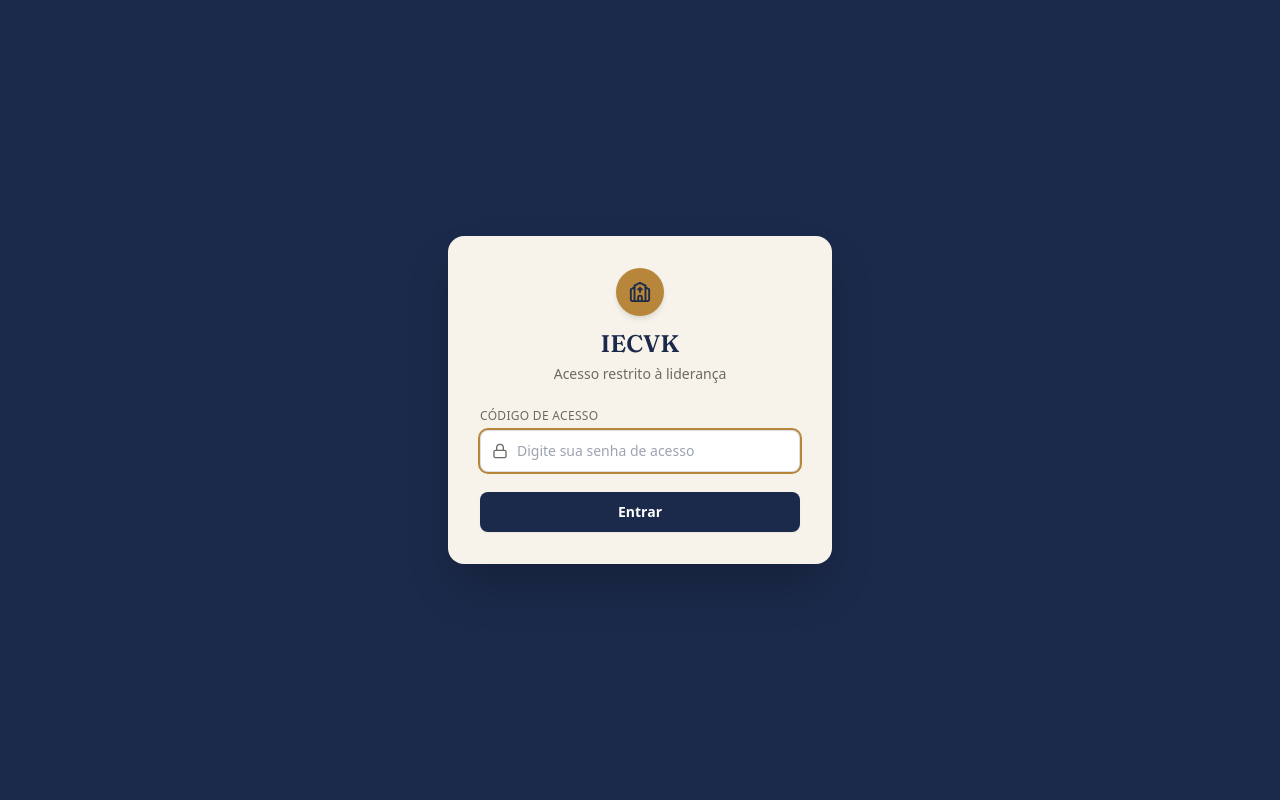
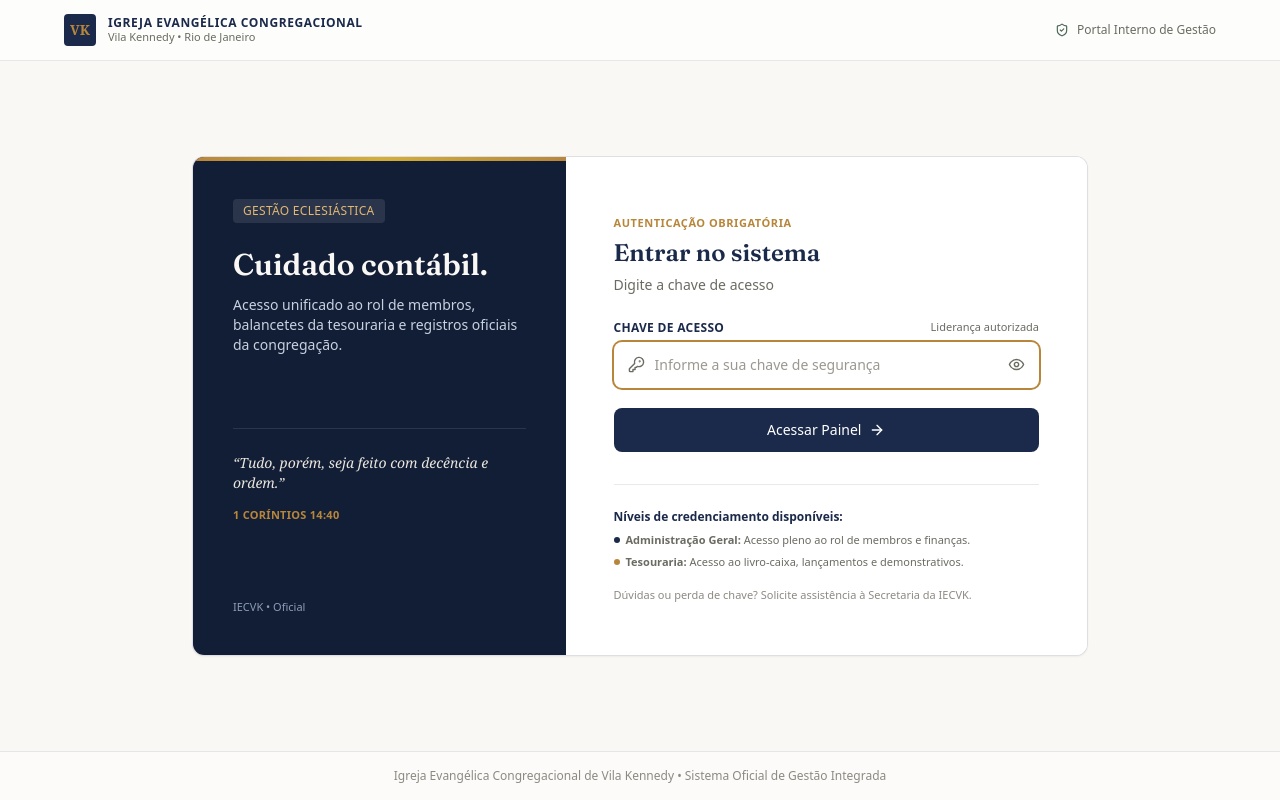
Before and after one commit to Lazocode/system-church, a React (Vite) app: page / in a window 1280 px wide. Built offline with nearby package versions, Linux system fonts and the light colour scheme; no server answers.

Commit message:
feat: refactor login screen to institutional design
Update the login component with a new split-layout UI, enhanced accessibility features like password visibility toggles, and updated branding for the local congregation.

```diff
--- a/src/components/shared/Login.tsx
+++ b/src/components/shared/Login.tsx
@@ -1,20 +1,17 @@
 /**
  * ============================================================================
- * TELA DE AUTENTICAÇÃO / LOGIN
+ * TELA DE AUTENTICAÇÃO / LOGIN INSTITUCIONAL
  * ============================================================================
- * Ponto de entrada do sistema que restringe o acesso por meio de códigos/senhas
- * predefinidas:
- * - Código de Admin -> Libera o papel 'admin' (acesso irrestrito: membros + finanças).
- * - Código de Tesouraria -> Libera o papel 'tesouraria' (acesso ao financeiro e painel).
- *
- * Inclui:
- * - Validação em tempo real.
- * - Animação CSS de tremor ('shake') caso o código esteja incorreto.
- * - Botões de acesso rápido para facilitar demonstrações e testes em pré-visualização.
+ * Portal de acesso restrito da Igreja Evangélica Congregacional de Vila Kennedy (IECVK).
+ * Design institucional sóbrio e autêntico:
+ * - Layout dividido (brand panel editorial + formulário de acesso).
+ * - Exibição/ocultação de senha (toggle de visibilidade).
+ * - Indicadores claros dos perfis autorizados (Administração e Tesouraria).
+ * - Tipografia solene com citação bíblica e dados de segurança.
  */
 
 import React, { useState } from 'react';
-import { Church, Lock } from 'lucide-react';
+import { KeyRound, Eye, EyeOff, AlertCircle, ShieldCheck, ArrowRight } from 'lucide-react';
 import { ACCESS_CODES } from '../../constants/constants';
 import type { Role } from '../../types/types';
 
@@ -22,96 +19,227 @@ import type { Role } from '../../types/types';
  * Propriedades do componente Login.
  */
 interface LoginProps {
-  /** Callback acionado ao validar com sucesso o código do usuário */
+  /** Callback acionado ao validar com sucesso a credencial informada */
   onLogin: (role: Role) => void;
 }
 
 /**
- * Componente da tela de login institucional.
+ * Componente da tela de autenticação institucional da congregação.
  */
 export default function Login({ onLogin }: LoginProps) {
-  // Estado do campo de senha digitado
+  // Código digitado pelo usuário
   const [code, setCode] = useState('');
-  // Mensagem de erro de autenticação
+  // Controle de visibilidade da senha
+  const [showPassword, setShowPassword] = useState(false);
+  // Mensagem de erro amigável
   const [error, setError] = useState('');
-  // Gatilho para a animação de vibração/tremor em caso de senha inválida
+  // Animação sutil de feedback ao errar
   const [shake, setShake] = useState(false);
 
   /**
-   * Processa a tentativa de login comparando o código informado com as constantes do sistema.
+   * Processa a validação das credenciais institucionais.
    */
-  const submit = (e: React.FormEvent) => {
+  const handleSubmit = (e: React.FormEvent) => {
     e.preventDefault();
-    if (!code.trim()) return;
+    const trimmed = code.trim();
+    if (!trimmed) {
+      setError('Por favor, informe a chave de acesso.');
+      return;
+    }
 
-    // Validação para acesso como Administrador Geral
-    if (ACCESS_CODES.admin && code === ACCESS_CODES.admin) {
+    // Perfil Administrador Geral
+    if (ACCESS_CODES.admin && trimmed === ACCESS_CODES.admin) {
       onLogin('admin');
       return;
     }
 
-    // Validação para acesso como Tesouraria
-    if (ACCESS_CODES.tesouraria && code === ACCESS_CODES.tesouraria) {
+    // Perfil Tesouraria & Finanças
+    if (ACCESS_CODES.tesouraria && trimmed === ACCESS_CODES.tesouraria) {
       onLogin('tesouraria');
       return;
     }
 
-    // Feedback visual de código incorreto
-    setError('Código incorreto. Confira com a liderança da igreja.');
+    // Credencial não reconhecida
+    setError('Chave de acesso inválida. Confirme com a diretoria ou secretaria da igreja.');
     setShake(true);
     setTimeout(() => setShake(false), 400);
   };
 
   return (
-    <div className="min-h-screen w-full flex items-center justify-center bg-[#1B2A4A] px-4">
-      <form
-        onSubmit={submit}
-        className={`relative w-full max-w-sm bg-[#F7F3EA] rounded-2xl shadow-2xl p-8 transition-transform ${
-          shake ? 'animate-[shake_0.4s]' : ''
-        }`}
-      >
-        {/* Cabeçalho do formulário com logo e título */}
-        <div className="flex flex-col items-center mb-6">
-          <div className="w-12 h-12 rounded-full bg-[#B8863B] flex items-center justify-center mb-3 shadow-md">
-            <Church size={22} className="text-[#1B2A4A]" />
+    <div className="min-h-screen w-full bg-[#FAF8F5] text-[#1B2A4A] flex flex-col justify-between">
+      {/* Barra superior institucional discreta */}
+      <header className="border-b border-[#1B2A4A]/10 bg-white/70 backdrop-blur-xs py-3.5 px-6 sm:px-10">
+        <div className="max-w-6xl mx-auto flex items-center justify-between">
+          <div className="flex items-center gap-3">
+            <div className="w-8 h-8 rounded bg-[#1B2A4A] text-[#B8863B] font-serif font-bold text-sm flex items-center justify-center shadow-xs">
+              VK
             </div>
-          <h1 style={{ fontFamily: "'Fraunces', serif" }} className="text-2xl font-semibold text-[#1B2A4A]">
-            IECVK
-          </h1>
-          <p className="text-sm text-[#6B6B63] mt-1">Acesso restrito à liderança</p>
+            <div>
+              <p className="text-xs tracking-wider uppercase font-semibold text-[#1B2A4A]">
+                Igreja Evangélica Congregacional
+              </p>
+              <p className="text-[11px] text-[#6B6B63] -mt-0.5">Vila Kennedy • Rio de Janeiro</p>
+            </div>
+          </div>
+          <div className="hidden sm:flex items-center gap-2 text-xs text-[#6B6B63]">
+            <ShieldCheck size={14} className="text-[#4B6656]" />
+            <span>Portal Interno de Gestão</span>
+          </div>
+        </div>
+      </header>
+
+      {/* Conteúdo Central: Painel Dividido */}
+      <main className="flex-1 flex items-center justify-center p-4 sm:p-8">
+        <div className="w-full max-w-4xl bg-white border border-[#1B2A4A]/15 shadow-sm rounded-xl overflow-hidden grid grid-cols-1 md:grid-cols-12 min-h-[500px]">
+
+          {/* Painel Esquerdo: Identidade Institucional & Citação */}
+          <div className="md:col-span-5 bg-[#121E36] text-white p-8 sm:p-10 flex flex-col justify-between relative overflow-hidden">
+            {/* Linha decorativa dourada superior */}
+            <div className="absolute top-0 left-0 right-0 h-1 bg-gradient-to-r from-[#B8863B] via-[#D4AF37] to-[#B8863B]" />
+
+            <div>
+              <div className="inline-flex items-center gap-2 px-2.5 py-1 rounded bg-white/10 text-[#E2B874] text-xs font-medium tracking-wide mb-6">
+                <span>GESTÃO ECLESIÁSTICA</span>
               </div>
 
-        {/* Campo de inserção do código de acesso */}
-        <label htmlFor="code" className="block text-xs font-medium text-[#6B6B63] mb-1.5 uppercase tracking-wide">
-          Código de acesso
+              <h1
+                style={{ fontFamily: "'Fraunces', serif" }}
+                className="text-2xl sm:text-3xl font-semibold leading-snug text-[#FAF8F5] mb-3"
+              >
+                Cuidado contábil.
+              </h1>
+
+              <p className="text-xs sm:text-sm text-[#C8D1E0] leading-relaxed">
+                Acesso unificado ao rol de membros, balancetes da tesouraria e registros oficiais da congregação.
+              </p>
+            </div>
+
+            {/* Versículo bíblico como princípio de gestão */}
+            <div className="my-8 pt-6 border-t border-white/10">
+              <blockquote className="text-xs sm:text-sm italic text-[#EAE6DF] leading-relaxed mb-2 font-serif">
+                “Tudo, porém, seja feito com decência e ordem.”
+              </blockquote>
+              <cite className="not-italic text-[11px] font-semibold text-[#B8863B] tracking-wide uppercase">
+                1 Coríntios 14:40
+              </cite>
+            </div>
+
+            {/* Nota de rodapé da coluna esquerda */}
+            <div className="text-[11px] text-[#8D9CB5] flex items-center justify-between">
+              <span>IECVK • Oficial</span>
+            </div>
+          </div>
+
+          {/* Painel Direito: Formulário Autêntico de Entrada */}
+          <div className="md:col-span-7 p-8 sm:p-12 bg-white flex flex-col justify-center">
+            <div className="max-w-md w-full mx-auto">
+
+              <div className="mb-6">
+                <span className="text-[11px] font-semibold tracking-wider uppercase text-[#B8863B]">
+                  Autenticação Obrigatória
+                </span>
+                <h2
+                  style={{ fontFamily: "'Fraunces', serif" }}
+                  className="text-2xl font-semibold text-[#1B2A4A] mt-1"
+                >
+                  Entrar no sistema
+                </h2>
+                <p className="text-xs sm:text-sm text-[#6B6B63] mt-1.5 leading-relaxed">
+                  Digite a chave de acesso
+                </p>
+              </div>
+
+              {/* Formulário */}
+              <form onSubmit={handleSubmit} className={shake ? 'animate-[shake_0.4s]' : ''}>
+
+                {/* Mensagem de Erro com Ícone */}
+                {error && (
+                  <div className="mb-5 p-3.5 rounded-lg bg-[#A6432D]/10 border border-[#A6432D]/30 flex items-start gap-2.5 text-[#A6432D]">
+                    <AlertCircle size={16} className="shrink-0 mt-0.5" />
+                    <p className="text-xs font-medium leading-relaxed">{error}</p>
+                  </div>
+                )}
+
+                {/* Campo de Chave de Acesso */}
+                <div className="mb-5">
+                  <div className="flex items-center justify-between mb-1.5">
+                    <label htmlFor="access-key" className="text-xs font-semibold text-[#1B2A4A] uppercase tracking-wide">
+                      Chave de Acesso
                     </label>
-        <div className="relative mb-2">
-          <Lock size={16} className="absolute left-3 top-1/2 -translate-y-1/2 text-[#6B6B63]" />
+                    <span className="text-[11px] text-[#6B6B63]">Liderança autorizada</span>
+                  </div>
+
+                  <div className="relative">
+                    <div className="absolute inset-y-0 left-0 pl-3.5 flex items-center pointer-events-none text-[#6B6B63]">
+                      <KeyRound size={17} />
+                    </div>
+
                     <input
-            id="code"
-            type="password"
+                      id="access-key"
+                      type={showPassword ? 'text' : 'password'}
                       value={code}
                       onChange={(e) => {
                         setCode(e.target.value);
-              setError('');
+                        if (error) setError('');
                       }}
-            className="w-full pl-9 pr-3 py-2.5 rounded-lg border border-[#1B2A4A]/15 bg-white focus:outline-none focus:ring-2 focus:ring-[#B8863B] text-sm"
-            placeholder="Digite sua senha de acesso"
+                      placeholder="Informe a sua chave de segurança"
+                      className="w-full pl-10 pr-11 py-3 text-sm text-[#1B2A4A] bg-[#FAF8F5] border border-[#1B2A4A]/20 rounded-lg focus:bg-white focus:outline-none focus:ring-2 focus:ring-[#B8863B] focus:border-transparent transition-colors placeholder:text-[#9A9890]"
                       autoFocus
                     />
+
+                    {/* Botão para alternar visibilidade */}
+                    <button
+                      type="button"
+                      onClick={() => setShowPassword(!showPassword)}
+                      className="absolute inset-y-0 right-0 pr-3.5 flex items-center text-[#6B6B63] hover:text-[#1B2A4A] transition-colors focus:outline-none"
+                      title={showPassword ? 'Ocultar chave' : 'Exibir chave'}
+                    >
+                      {showPassword ? <EyeOff size={17} /> : <Eye size={17} />}
+                    </button>
+                  </div>
                 </div>
 
-        {/* Exibição de mensagem de erro */}
-        {error && <p className="text-[#A6432D] text-sm mb-2 font-medium">{error}</p>}
-
-        {/* Botão de confirmação de login */}
+                {/* Botão Principal de Login */}
                 <button
                   type="submit"
-          className="w-full mt-3 bg-[#1B2A4A] hover:bg-[#34456B] text-white rounded-lg py-2.5 text-sm font-semibold transition-colors focus:outline-none focus:ring-2 focus:ring-[#B8863B] focus:ring-offset-2 shadow-sm"
+                  className="w-full mt-2 bg-[#1B2A4A] hover:bg-[#253961] active:bg-[#121E36] text-white font-medium text-sm py-3 px-4 rounded-lg flex items-center justify-center gap-2 transition-colors focus:outline-none focus:ring-2 focus:ring-[#B8863B] focus:ring-offset-2 shadow-xs cursor-pointer"
                 >
-          Entrar
+                  <span>Acessar Painel</span>
+                  <ArrowRight size={16} />
                 </button>
               </form>
+
+              {/* Guia informativo dos papéis autorizados */}
+              <div className="mt-8 pt-6 border-t border-[#1B2A4A]/10 text-xs text-[#6B6B63]">
+                <p className="font-semibold text-[#1B2A4A] mb-1.5">Níveis de credenciamento disponíveis:</p>
+                <ul className="space-y-1 text-[11px] leading-relaxed">
+                  <li className="flex items-center gap-1.5">
+                    <span className="w-1.5 h-1.5 rounded-full bg-[#1B2A4A]"></span>
+                    <span><strong>Administração Geral:</strong> Acesso pleno ao rol de membros e finanças.</span>
+                  </li>
+                  <li className="flex items-center gap-1.5">
+                    <span className="w-1.5 h-1.5 rounded-full bg-[#B8863B]"></span>
+                    <span><strong>Tesouraria:</strong> Acesso ao livro-caixa, lançamentos e demonstrativos.</span>
+                  </li>
+                </ul>
+
+                <p className="mt-4 text-[11px] text-[#8C8A82]">
+                  Dúvidas ou perda de chave? Solicite assistência à Secretaria da IECVK.
+                </p>
+              </div>
+
+            </div>
+          </div>
+
+        </div>
+      </main>
+
+      {/* Rodapé institucional com informações formais */}
+      <footer className="py-4 px-6 text-center text-xs text-[#8C8A82] border-t border-[#1B2A4A]/10 bg-white/50">
+        <p>
+          Igreja Evangélica Congregacional de Vila Kennedy • Sistema Oficial de Gestão Integrada
+        </p>
+      </footer>
     </div>
   );
 }
```
Also changed, not shown: 1 other file (tests, documents, lock files or other folders). Lines whose indentation alone changed are shown as unchanged.
